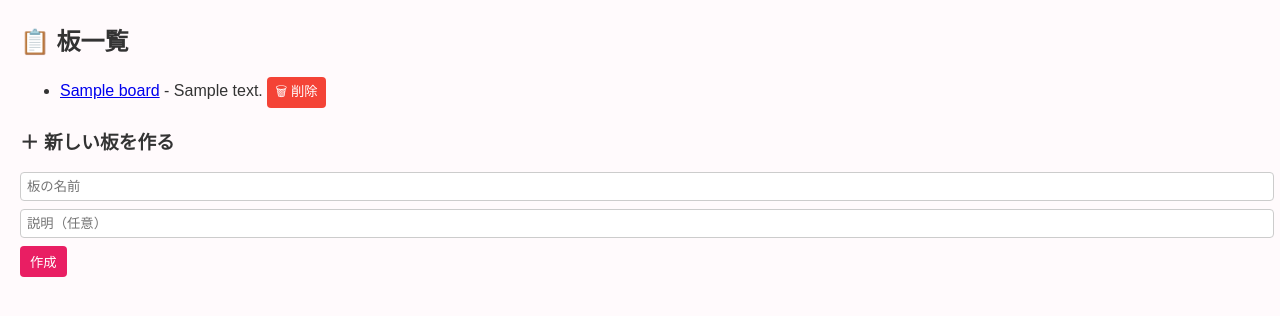
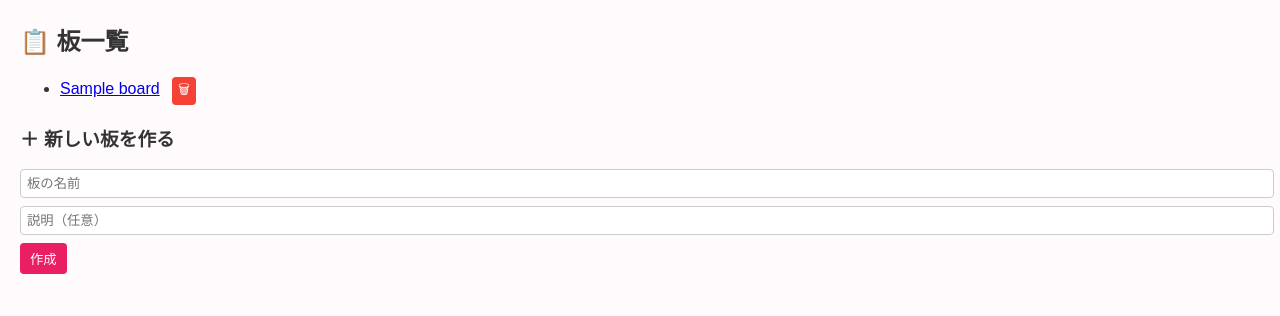
Before and after one commit to afternoon-tec/oshikatsu-bbs, a Flask app: template templates/index.html in a window 1280 px wide. Shown: the part 67-383 px from the top of the page. Run offline with Flask 3, Linux system fonts and the light colour scheme; the template is opened without the code that fills it: most values are stand-ins (such as "Sample title", 1, 10 or a date in 2020).

Commit message:
fix: add delete button to board list

```diff
--- a/static/style.css
+++ b/static/style.css
@@ -22,8 +22,9 @@ input, textarea { width: 100%; margin-bottom: 8px; padding: 6px; border: 1px sol
   background: #f44336;
   color: white;
   border: none;
-  padding: 4px 8px;
+  padding: 3px 6px;
   border-radius: 4px;
+  margin-left: 8px;
   cursor: pointer;
 }
 .delete-btn:hover {
--- a/templates/index.html
+++ b/templates/index.html
@@ -2,17 +2,18 @@
 {% block content %}
 <h2>📋 板一覧</h2>
 <ul>
-  {% for b in boards %}
-    <li><a href="/board/{{ b.id }}">{{ b.name }}</a> - {{ b.description }}
+  {% for board in boards %}
+    <li>
+      <a href="/board/{{ board.title }}">{{ board.title }}</a>
+
+      <!-- 🔽 削除ボタン追加 -->
       <form action="/delete_board/{{ board.id }}" method="POST" style="display:inline;">
-        <button type="submit" class="delete-btn" onclick="return confirm('本当に削除しますか？');">🗑 削除</button>
+        <button type="submit" class="delete-btn" onclick="return confirm('本当に削除しますか？');">🗑</button>
       </form>
-
     </li>
-  {% else %}
-    <p>まだ板がありません。</p>
   {% endfor %}
 </ul>
+
 
 <h3>＋ 新しい板を作る</h3>
 <form action="/create_board" method="POST">
```
